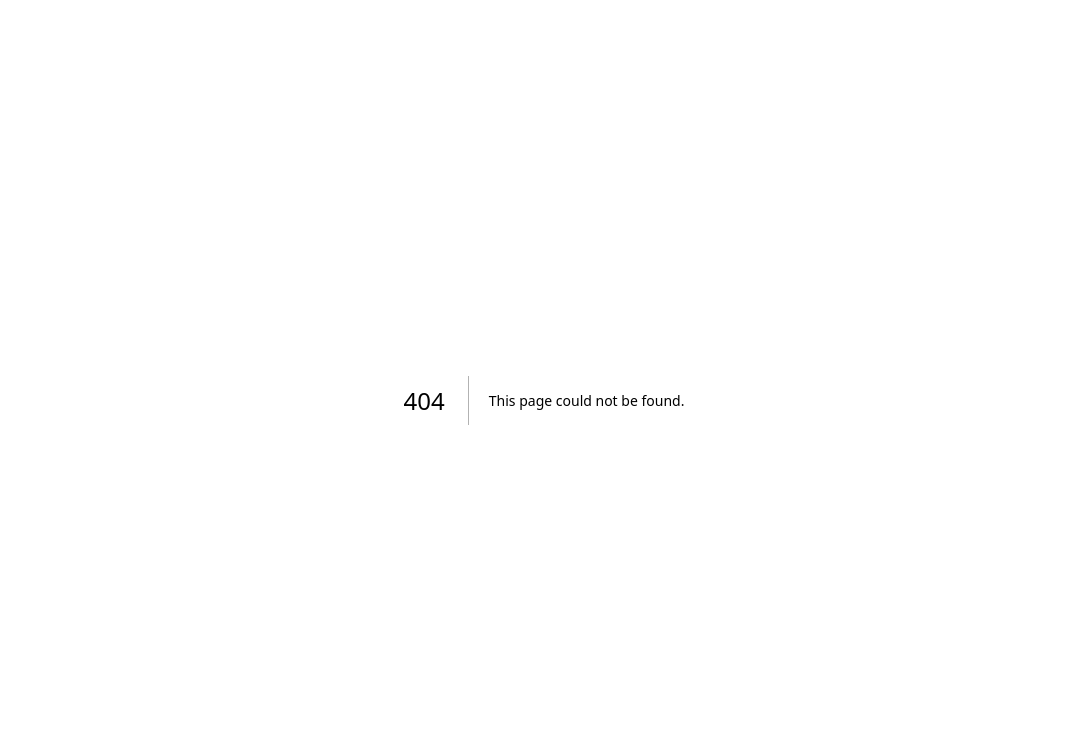
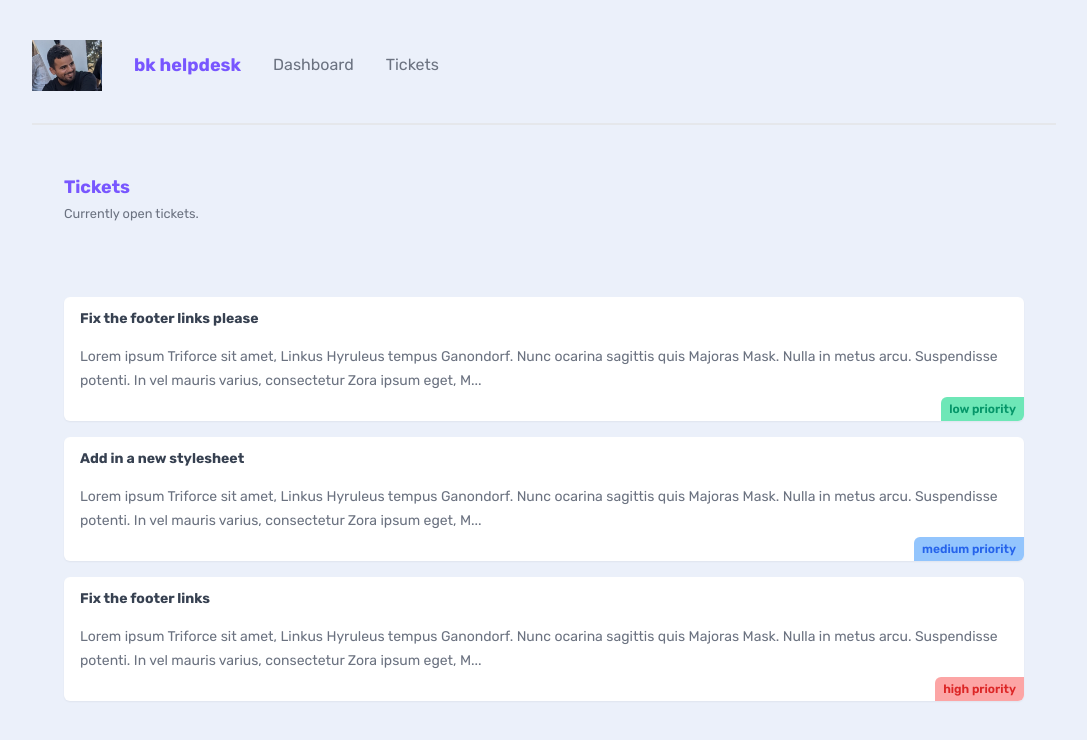
Before and after one commit to sofexbk/Bk-helpdesk, a Next.js app: page /tickets in a window 1280 px wide. Before the commit this address had no page. Shown: the top 740 px of the page, without its empty margins (96-1183 px from the left). Built offline with nearby package versions, Linux system fonts and the light colour scheme; data requests are answered from the project's data file.

Commit message:
fetching data and revalidating

```diff
--- /dev/null
+++ b/_data/db.json
@@ -0,0 +1,25 @@
+{
+    "tickets": [
+      {
+        "id": "1",
+        "title": "Fix the footer links please",
+        "body": "Lorem ipsum Triforce sit amet, Linkus Hyruleus tempus Ganondorf. Nunc ocarina sagittis quis Majoras Mask. Nulla in metus arcu. Suspendisse potenti. In vel mauris varius, consectetur Zora ipsum eget, Master Sword porttitor urna. Fusce elementum urna elit, eget eleifend velit consectetur eget. Integer vel lobortis ipsum, vitae auctor Ocarina of Time. Donec sed urna dapibus, interdum magna a, eleifend magna. Curabitur tincidunt enim a neque volutpat. Phasellus auctor magna vel nunc pretium, ut volutpat justo tristique. Pellentesque cursus convallis mauris, in tempus enim tincidunt vitae.",
+        "priority": "low",
+        "user_email": "sbk@gmail.com"
+      },
+      {
+        "id": "2",
+        "title": "Add in a new stylesheet",
+        "body": "Lorem ipsum Triforce sit amet, Linkus Hyruleus tempus Ganondorf. Nunc ocarina sagittis quis Majoras Mask. Nulla in metus arcu. Suspendisse potenti. In vel mauris varius, consectetur Zora ipsum eget, Master Sword porttitor urna. Fusce elementum urna elit, eget eleifend velit consectetur eget. Integer vel lobortis ipsum, vitae auctor Ocarina of Time. Donec sed urna dapibus, interdum magna a, eleifend magna. Curabitur tincidunt enim a neque volutpat. Phasellus auctor magna vel nunc pretium, ut volutpat justo tristique. Pellentesque cursus convallis mauris, in tempus enim tincidunt vitae.",
+        "priority": "medium",
+        "user_email": "abk@outlok.net"
+      },
+      {
+        "id": "3",
+        "title": "Fix the footer links",
+        "body": "Lorem ipsum Triforce sit amet, Linkus Hyruleus tempus Ganondorf. Nunc ocarina sagittis quis Majoras Mask. Nulla in metus arcu. Suspendisse potenti. In vel mauris varius, consectetur Zora ipsum eget, Master Sword porttitor urna. Fusce elementum urna elit, eget eleifend velit consectetur eget. Integer vel lobortis ipsum, vitae auctor Ocarina of Time. Donec sed urna dapibus, interdum magna a, eleifend magna. Curabitur tincidunt enim a neque volutpat. Phasellus auctor magna vel nunc pretium, ut volutpat justo tristique. Pellentesque cursus convallis mauris, in tempus enim tincidunt vitae.",
+        "priority": "high",
+        "user_email": "mbk@micro.v"
+      }
+    ]
+}
--- /dev/null
+++ b/app/components/Navbar.jsx
@@ -0,0 +1,20 @@
+import Link from 'next/link'
+import Pic from './Pic.png'
+import Image from 'next/image'
+
+export default function Navbar() {
+  return (
+  <nav>
+    <Image
+        src={Pic}
+        alt='Bk helpdesk'
+        width={70}
+        quality={100}
+        placeholder='blur'
+        />
+    <h2>bk helpdesk</h2>
+    <Link href="/">Dashboard</Link>
+    <Link href="/tickets">Tickets</Link>
+  </nav>
+  )
+}
--- a/app/globals.css
+++ b/app/globals.css
@@ -1,3 +1,139 @@
 @tailwind base;
 @tailwind components;
 @tailwind utilities;
+
+/* base styles */
+body {
+  background: #ebf0fa;
+  @apply text-gray-500 m-8;
+}
+h1, h2 {
+  @apply font-bold text-primary text-lg;
+}
+main {
+  @apply max-w-5xl my-12 mx-auto px-8;
+}
+main > h2 {
+  @apply mb-4 pb-2 text-base ;
+}
+p > a {
+  @apply text-primary underline;
+}
+
+/* nav styles */
+nav {
+  @apply
+    pb-8
+    border-b-2 border-gray-200
+    flex items-center gap-8
+    my-10 mx-auto
+    max-w-5xl;
+}
+nav a, nav span {
+  @apply text-gray-500;
+}
+nav a:hover {
+  @apply text-black;
+}
+main nav {
+  @apply border-0;
+}
+
+/* button styles */
+button {
+  @apply
+    px-3 py-2
+    rounded-sm
+    flex justify-between items-center gap-2
+    text-sm;
+}
+button:hover {
+  @apply bg-opacity-90;
+}
+.btn-primary {
+  @apply bg-primary text-white;
+}
+.btn-secondary {
+  @apply bg-gray-200 text-gray-900;
+}
+
+/* form styles */
+form {
+  @apply
+    py-4 px-7
+    bg-primary
+    bg-opacity-5
+    rounded-md
+    block
+    mx-auto
+    min-w-fit w-1/4;
+}
+form label {
+  @apply block;
+}
+form input,
+form textarea,
+form select {
+  @apply
+    block
+    mt-2 my-4 px-2 py-1
+    rounded-sm w-full;
+}
+form button {
+  @apply block mx-auto;
+}
+
+/* feedback styles */
+.error {
+  @apply
+    border-2
+    border-red-500
+    bg-red-300
+    text-red-800
+    py-1 px-2
+    rounded-sm
+    block
+    max-w-fit
+    my-4 mx-auto;
+}
+
+/* card styles */
+.card {
+  @apply
+    bg-white
+    shadow-sm
+    rounded-md
+    py-3 px-4 my-4
+    relative
+    overflow-hidden;
+}
+.card h3 {
+  @apply
+    font-bold text-gray-700 text-sm
+    mb-0;
+}
+.card p {
+  @apply my-4 text-sm leading-6;
+}
+
+/* pill styles */
+.pill {
+  @apply
+    py-1 px-2 mt-3
+    inline-block
+    text-xs font-semibold;
+}
+.pill.high {
+  @apply bg-red-300 text-red-600;
+}
+.pill.medium {
+  @apply bg-blue-300 text-blue-600;
+}
+.pill.low {
+  @apply bg-emerald-300 text-emerald-600;
+}
+.card .pill {
+  @apply
+    absolute bottom-0 right-0
+    rounded-tl-md;
+}
--- a/app/layout.jsx
+++ b/app/layout.jsx
@@ -1,7 +1,10 @@
 import './globals.css'
-import { Inter } from 'next/font/google'
+import { Rubik } from 'next/font/google'
 
-const inter = Inter({ subsets: ['latin'] })
+//components
+import Navbar from './components/Navbar'
+
+const rubik = Rubik({ subsets: ['latin'] })
 
 export const metadata = {
   title: 'Create Next App',
@@ -11,7 +14,10 @@
 export default function RootLayout({ children }) {
   return (
     <html lang="en">
-      <body className={inter.className}>{children}</body>
+      <body className={rubik.className}>
+          <Navbar/>
+        {children}
+        </body>
     </html>
   )
 }
--- a/app/news/page.jsx
+++ /dev/null
@@ -1,8 +0,0 @@
-
-export default function News() {
-  return (
-    <main>
-        <h2>News</h2>
-    </main>
-  )
-}
--- a/app/page.jsx
+++ b/app/page.jsx
@@ -1,8 +1,27 @@
+import Link from 'next/link'
 
 export default function Home() {
   return (
-    <main >
-         <h2>Dashboard</h2>
+    <main>
+      <h2>Dashboard</h2>
+      <p>Lorem ipsum, dolor sit amet consectetur adipisicing elit. Vero repellendus tempore, exercitationem odit, quasi doloremque possimus recusandae alias sequi totam soluta natus iure eius, obcaecati sint dolores blanditiis aspernatur quo officia iusto ut. Et, aliquid sed voluptates iste cum totam, facere explicabo, fugit suscipit ratione aspernatur consequuntur ex mollitia quaerat?</p>
+
+      <div className="flex justify-center my-8">
+        <Link href="/tickets">
+          <button className="btn-primary">View Tickets</button>
+        </Link>
+      </div>
+
+      <h2>Company Updates</h2>
+
+      <div className="card">
+        <h3>New member of the web dev team...</h3>
+        <p>Lorem ipsum dolor sit amet consectetur adipisicing elit. Incidunt, at quam. Dolores omnis possimus quam soluta rerum illo laborum ullam pariatur molestiae, modi beatae corrupti.</p>
+      </div>
+      <div className="card">
+        <h3>New website live!</h3>
+        <p>Lorem ipsum dolor sit amet consectetur adipisicing elit. Incidunt, at quam. Dolores omnis possimus quam soluta rerum illo laborum ullam pariatur molestiae, modi beatae corrupti, assumenda distinctio adipisci, cupiditate minima eum vitae? Similique dicta est facilis debitis, autem temporibus quo repellat illum unde id iste veritatis eveniet, aspernatur enim quas.</p>
+      </div>
     </main>
   )
 }
--- /dev/null
+++ b/app/tickets/TicketList.jsx
@@ -0,0 +1,32 @@
+import axios from "axios"
+async function getTickets(){
+   const res= await axios.get('http://localhost:4000/tickets',{
+    next:{
+        revalidate:0 //no cache
+    }
+   })
+   return res.data;
+}
+
+
+export default async function ticketList() {
+  //fetch data
+  const tickets =await getTickets();
+    return (
+    <>
+      {tickets.map((ticket)=>(
+        <div key={ticket.id} className="card my-5">
+            <h3>{ticket.title}</h3>
+            <p>{ticket.body.slice(0,200)}...</p>
+            <div className={`pill ${ticket.priority}`}>
+                {ticket.priority} priority
+            </div>
+        </div>
+      ))
+      }
+      {tickets.length===0 &&(
+        <p className="text-center">There are no open tickets ,yay!!</p>
+      )}
+    </>
+  )
+}
--- /dev/null
+++ b/app/tickets/page.jsx
@@ -0,0 +1,14 @@
+import TicketList from "./TicketList"
+export default function Tickets() {
+  return (
+    <main>
+      <nav>
+        <div>
+        <h2>Tickets</h2>
+        <p><small>Currently open tickets.</small></p>
+        </div>
+      </nav>
+      <TicketList/>
+    </main>
+  )
+}
--- a/tailwind.config.js
+++ b/tailwind.config.js
@@ -7,11 +7,9 @@
   ],
   theme: {
     extend: {
-      backgroundImage: {
-        'gradient-radial': 'radial-gradient(var(--tw-gradient-stops))',
-        'gradient-conic':
-          'conic-gradient(from 180deg at 50% 50%, var(--tw-gradient-stops))',
-      },
+      colors:{
+        primary:'#7856ff',
+      }
     },
   },
   plugins: [],
```
Also changed, not shown: package.json (+6 -5 lines), app/components/Pic.png (added), 1 other file (tests, documents, lock files or other folders).
